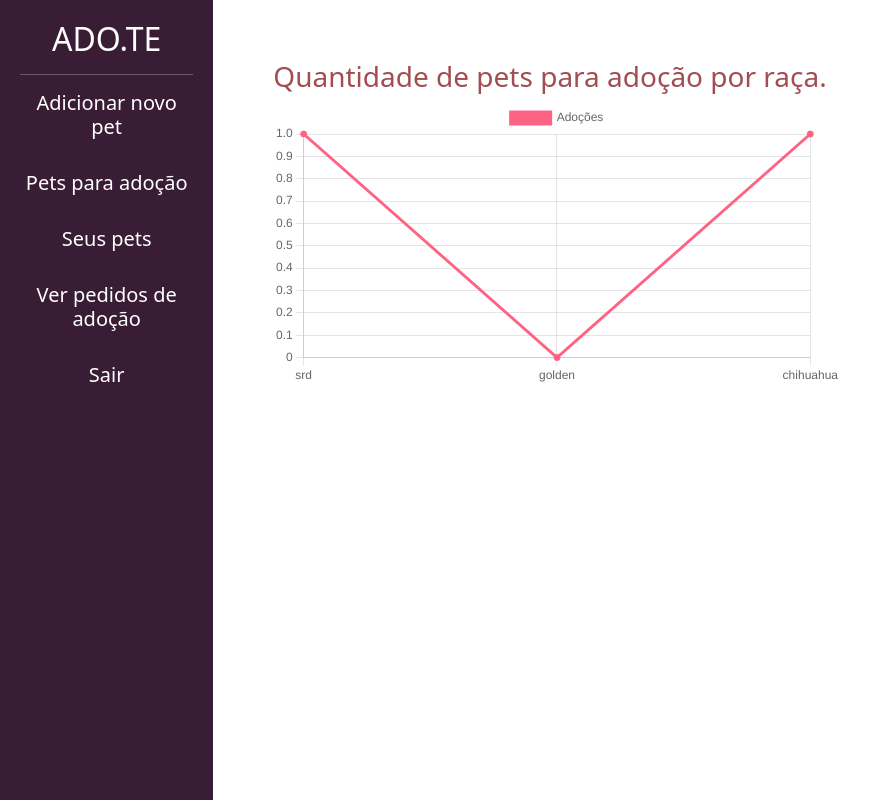
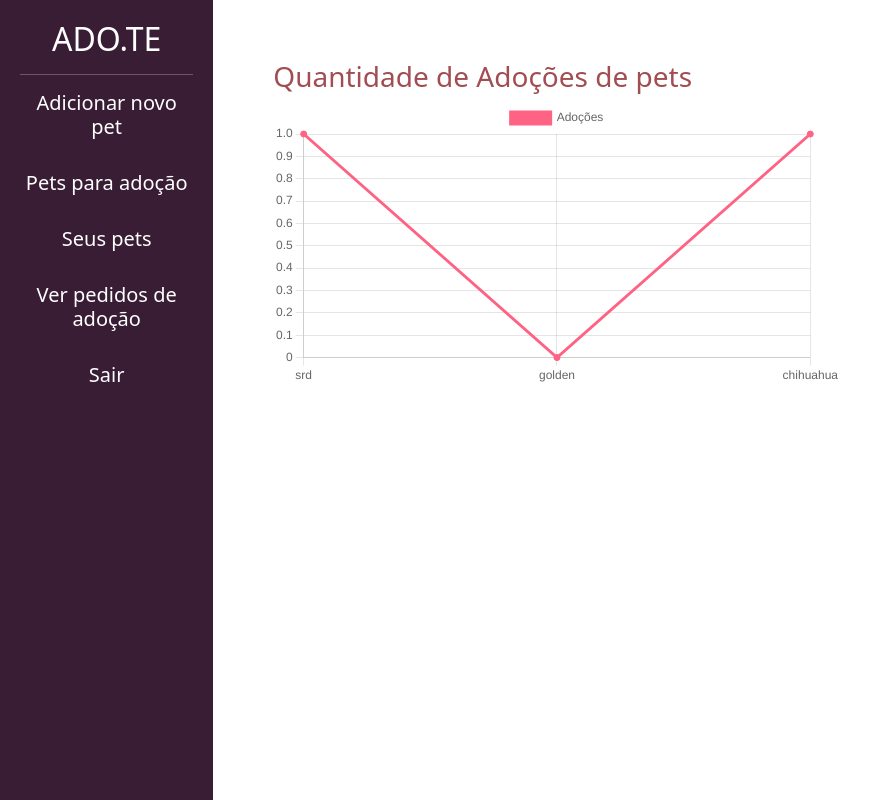
Before and after one commit to Flipedds/adote, a Django app: page /divulgar/dashboard/ in a window 1280 px wide. Shown: the whole page, without its empty margins (0-874 px from the left). Run offline with Django 4.2, Linux system fonts and the light colour scheme; a user stored in the database is signed in; data comes from the database, SQL or seed files in the repository; both versions use the stored data as it was after the commit.

Commit message:
correção de descrição

```diff
--- a/divulgar/templates/dashboard.html
+++ b/divulgar/templates/dashboard.html
@@ -34,7 +34,7 @@
 
                 <div style="padding:60px" class="col-md">
 
-                    <h3 class="font-vinho">Quantidade de pets para adoção por raça.</h3>
+                    <h3 class="font-vinho">Quantidade de Adoções de pets</h3>
                      <div style="width: 60%;">
                         <canvas id="myChart"></canvas>
                     </div>
```
Also changed, not shown: db.sqlite3.
